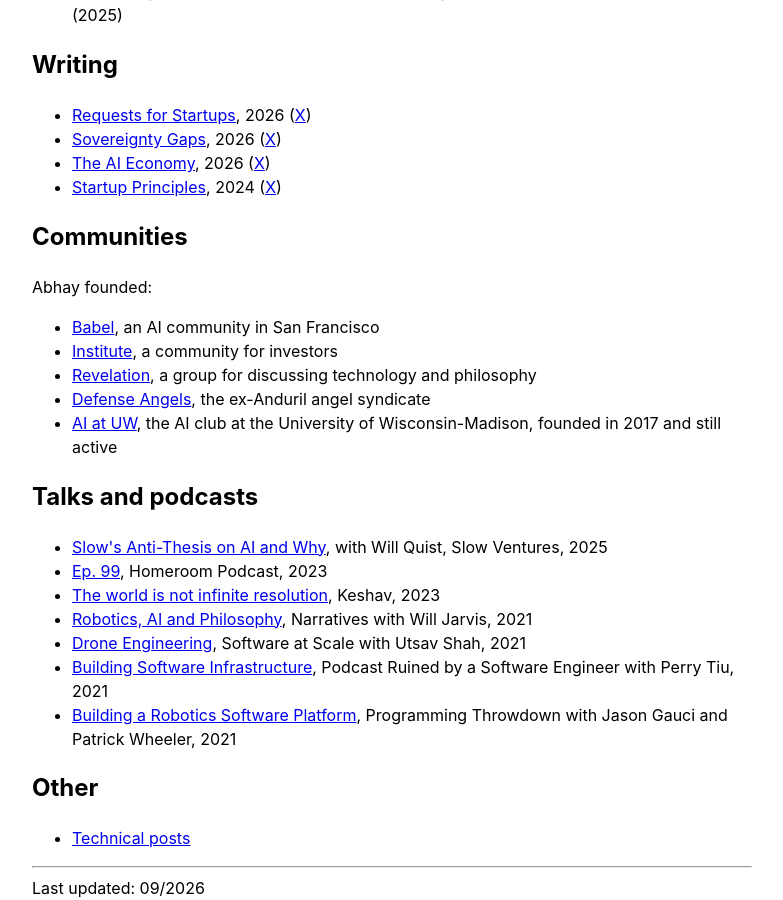
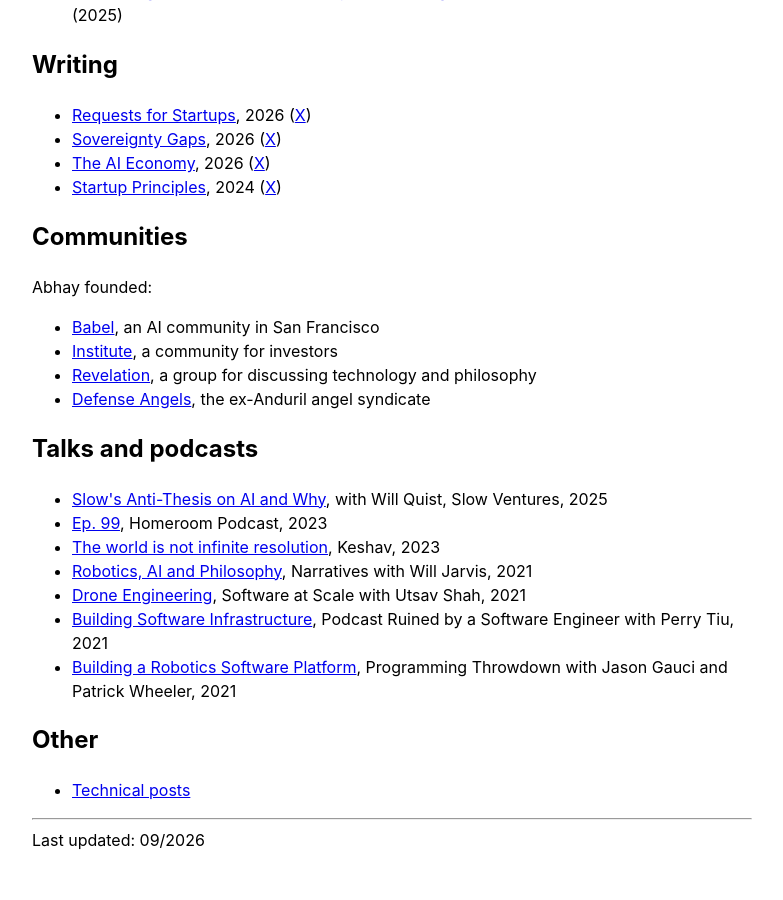
Before and after one commit to abhay-venkatesh/abhay-venkatesh.github.io, a Jekyll site: the page built from _pages/about.md, in a window 1280 px wide and 900 px high, scrolled down 1821 px. Shown: the whole window, without its empty margins (248-1031 px from the left). Built offline with Jekyll 4.4.1, drawn with Linux system fonts in a browser that asks for light colours; after the commit the page ends 2673 px from its top, so only the background shows below that.

Commit message:
Remove AI at UW from communities

```diff
--- a/_pages/about.md
+++ b/_pages/about.md
@@ -89,7 +89,6 @@
   <li><a target="_blank" href="https://www.institutesf.org/">Institute</a>, a community for investors</li>
   <li><a target="_blank" href="https://www.revelationsf.com/">Revelation</a>, a group for discussing technology and philosophy</li>
   <li><a target="_blank" href="https://docs.google.com/document/d/1EXJ_hwhSmEqdftGcaF5AfSBXn1BcaaPqhy0lctBdaB8/edit">Defense Angels</a>, the ex-Anduril angel syndicate</li>
-  <li><a target="_blank" href="https://www.instagram.com/aiclubuw/">AI at UW</a>, the AI club at the University of Wisconsin-Madison, founded in 2017 and still active</li>
 </ul>
 
 <h2>Talks and podcasts</h2>
```
